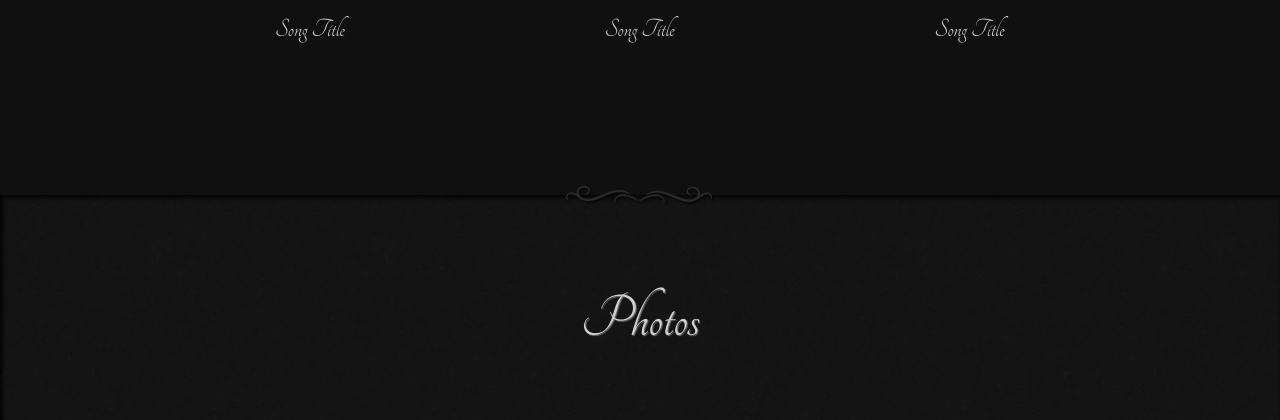
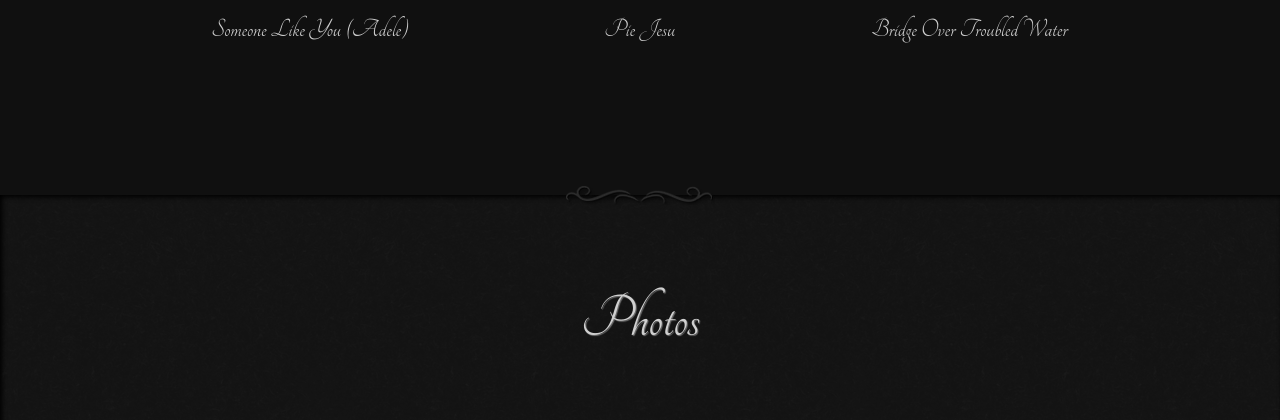
Before and after one commit to adamgedney/lizajanecatana.com, a PHP site: page / in a window 1280 px wide. Shown: the part 2091-2511 px from the top of the page. Run offline with PHP 8.4, Linux system fonts and the light colour scheme.

Commit message:
fixed youtube video links and mobile video links

```diff
--- a/index.php
+++ b/index.php
@@ -178,45 +178,45 @@
 
 						<!-- <ul> displays only on small screens to optimize load times & limit data. Copy youtube video links here. -->
 						<ul class="video-links">
-							<li><a href="http://www.youtube.com/watch?v=cbx63WM5Wus">Song Title</a></li>
-							<li><a href="http://www.youtube.com/watch?v=cbx63WM5Wus">Song Title</a></li>
-							<li><a href="http://www.youtube.com/watch?v=cbx63WM5Wus">Song Title</a></li>
-							<li><a href="http://www.youtube.com/watch?v=cbx63WM5Wus">Song Title</a></li>
-							<li><a href="http://www.youtube.com/watch?v=cbx63WM5Wus">Song Title</a></li>
-							<li><a href="http://www.youtube.com/watch?v=cbx63WM5Wus">Song Title</a></li>
+							<li><a href="http://www.youtube.com/watch?v=M5qHnS8fYZ4">Wishing You Were Somehow Here Again</a></li>
+							<li><a href="http://www.youtube.com/watch?v=5CuSnlchbeU">Back To Black (Amy Winehouse)</a></li>
+							<li><a href="http://www.youtube.com/watch?v=bPCk2HsjuhE">The National Anthem</a></li>
+							<li><a href="http://www.youtube.com/watch?v=nvHT0w0YPKQ">Someone Like You (Adele)</a></li>
+							<li><a href="http://www.youtube.com/watch?v=jzlL5ykIx2M">Pie Jesu</a></li>
+							<li><a href="http://www.youtube.com/watch?v=08DTWh83UA8">Bridge Over Troubled Water</a></li>
 						</ul>
 
 
 
 						<!-- youtube videos -->
 						<div class="video-wrapper">
-							<iframe src="//www.youtube.com/embed/cbx63WM5Wus" frameborder="0" allowfullscreen></iframe>
-							<h3>Song Title</h3>
+							<iframe src="//www.youtube.com/embed/M5qHnS8fYZ4" frameborder="0" allowfullscreen></iframe>
+							<h3>Wishing You Were Somehow Here Again</h3>
 						</div><!-- /.video-wrapper-->
 
 						<div class="video-wrapper">
-							<iframe src="//www.youtube.com/embed/cbx63WM5Wus" frameborder="0" allowfullscreen></iframe>
-							<h3>Song Title</h3>
+							<iframe src="//www.youtube.com/embed/5CuSnlchbeU" frameborder="0" allowfullscreen></iframe>
+							<h3>Back To Black (Amy Winehouse)</h3>
 						</div><!-- /.video-wrapper-->
 
 						<div class="video-wrapper">
-							<iframe src="//www.youtube.com/embed/cbx63WM5Wus" frameborder="0" allowfullscreen></iframe>
-							<h3>Song Title</h3>
+							<iframe src="//www.youtube.com/embed/bPCk2HsjuhE" frameborder="0" allowfullscreen></iframe>
+							<h3>The National Anthem</h3>
 						</div><!-- /.video-wrapper-->
 
 						<div class="video-wrapper">
-							<iframe src="//www.youtube.com/embed/cbx63WM5Wus" frameborder="0" allowfullscreen></iframe>
-							<h3>Song Title</h3>
+							<iframe src="//www.youtube.com/embed/nvHT0w0YPKQ" frameborder="0" allowfullscreen></iframe>
+							<h3>Someone Like You (Adele)</h3>
 						</div><!-- /.video-wrapper-->
 
 						<div class="video-wrapper">
-							<iframe src="//www.youtube.com/embed/cbx63WM5Wus" frameborder="0" allowfullscreen></iframe>
-							<h3>Song Title</h3>
+							<iframe src="//www.youtube.com/embed/jzlL5ykIx2M" frameborder="0" allowfullscreen></iframe>
+							<h3>Pie Jesu</h3>
 						</div><!-- /.video-wrapper-->
 
 						<div class="video-wrapper">
-							<iframe src="//www.youtube.com/embed/cbx63WM5Wus" frameborder="0" allowfullscreen></iframe>
-							<h3>Song Title</h3>
+							<iframe src="//www.youtube.com/embed/08DTWh83UA8" frameborder="0" allowfullscreen></iframe>
+							<h3>Bridge Over Troubled Water</h3>
 						</div><!-- /.video-wrapper-->
 					</div><!-- /.video-content-->
 				</div><!-- /.page-inner-->
```
